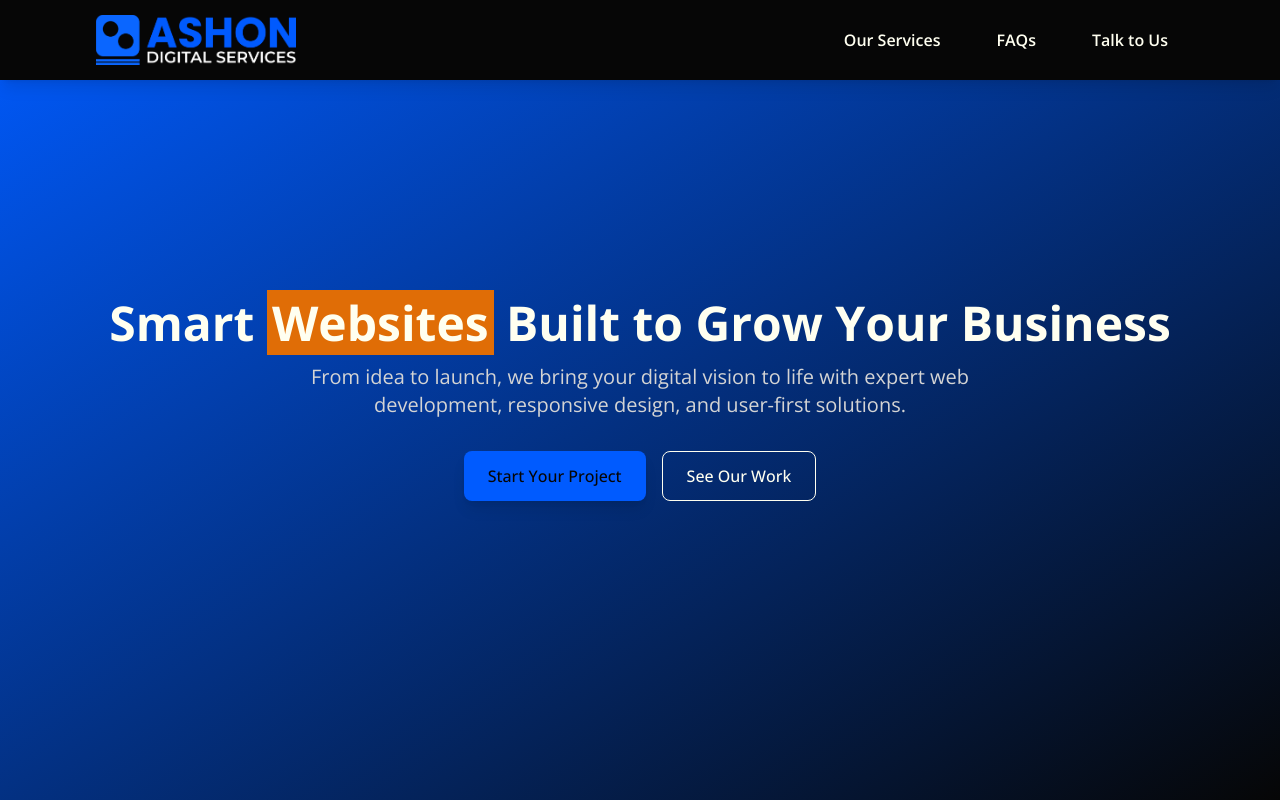
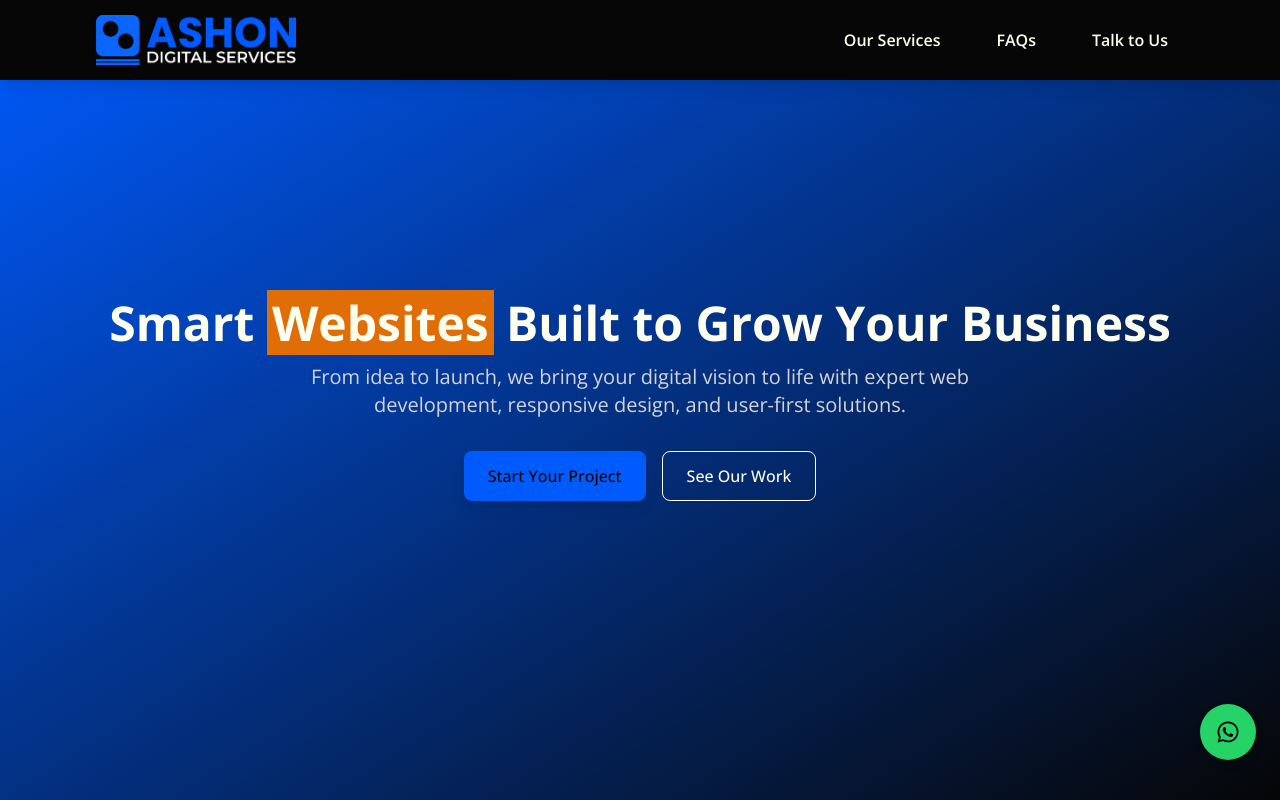
Before and after one commit to AshadeSamson/ashon-digital-services, a Next.js app: page / in a window 1280 px wide. Shown: the top 800 px of the page. Built offline with nearby package versions, Linux system fonts and the light colour scheme.

Commit message:
[feat]: Add whatsapp cta button component to the page

```diff
--- /dev/null
+++ b/app/_components/_whatsAppBtn/whatsappBtn.module.css
@@ -0,0 +1,25 @@
+
+.whatsapp {
+  position: fixed;
+  bottom: 2.5rem;
+  right: 1.5rem;
+  background-color: var(--whatsapp-green);
+  color: var(--white);
+  width: 3.5rem;
+  height: 3.5rem;
+  border-radius: 100%;
+  display: flex;
+  align-items: center;
+  justify-content: center;
+  z-index: 50;
+  box-shadow: 0 4px 8px var(--shadow);
+  transition: background-color 0.3s ease;
+}
+
+.whatsapp:hover {
+  background-color: #1ebe5d;
+}
+
+.icon {
+  font-size: 1.5rem;
+}
--- /dev/null
+++ b/app/_components/_whatsAppBtn/whatsappBtn.tsx
@@ -0,0 +1,23 @@
+'use client';
+
+import React from 'react';
+import styles from './whatsappBtn.module.css';
+import { FaWhatsapp } from 'react-icons/fa';
+
+const WhatsAppButton: React.FC = () => {
+  const phoneNumber = '2349012345678';
+
+  return (
+    <a
+      href={`https://wa.me/${phoneNumber}`}
+      className={styles.whatsapp}
+      target="_blank"
+      rel="noopener noreferrer"
+      aria-label="Chat with us on WhatsApp"
+    >
+      <FaWhatsapp className={styles.icon} />
+    </a>
+  );
+};
+
+export default WhatsAppButton;
--- a/app/globals.css
+++ b/app/globals.css
@@ -17,6 +17,8 @@
   --black: 6 6 6;
   --brown: 224 109 6;
   --pale-white: 212 212 212;
+  --whatsapp-green: #25D366;
+  --shadow: rgba(0, 0, 0, 0.2);
 }
 
 .dark {
--- a/app/layout.tsx
+++ b/app/layout.tsx
@@ -3,6 +3,7 @@ import { Open_Sans } from "next/font/google";
 import { ThemeProvider } from "./_context/themeContext";
 import Header from "./_components/_header/header";
 import Footer from "./_components/_footer/footer";
+import WhatsAppButton from "./_components/_whatsAppBtn/whatsappBtn";
 import "./globals.css";
 
 const openSans = Open_Sans({
@@ -32,6 +33,7 @@ export default function RootLayout({
           <main>
             {children}
           </main>
+          <WhatsAppButton />
           <Footer />
         </ThemeProvider>
       </body>
```
